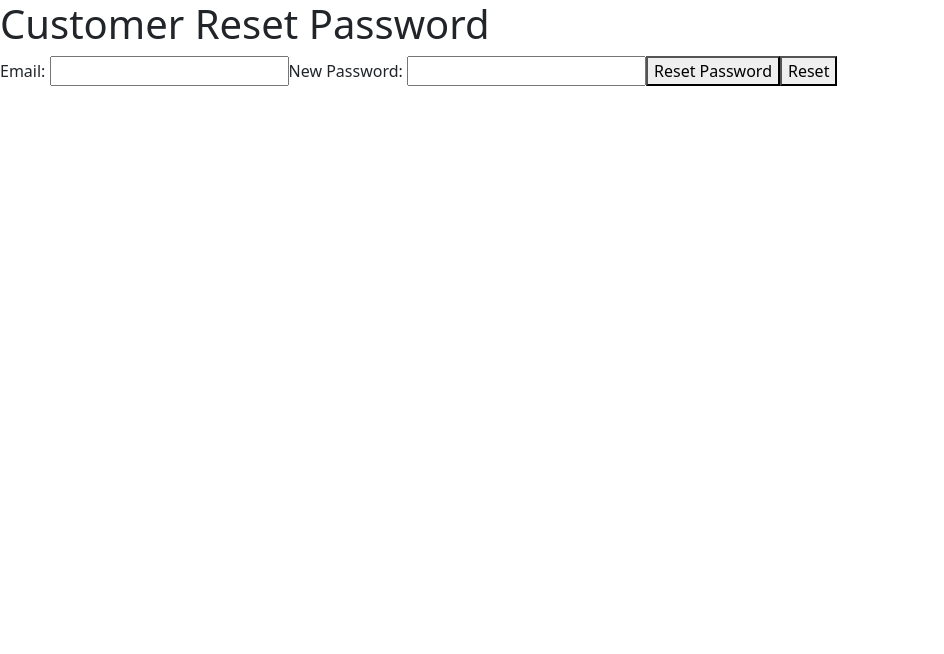
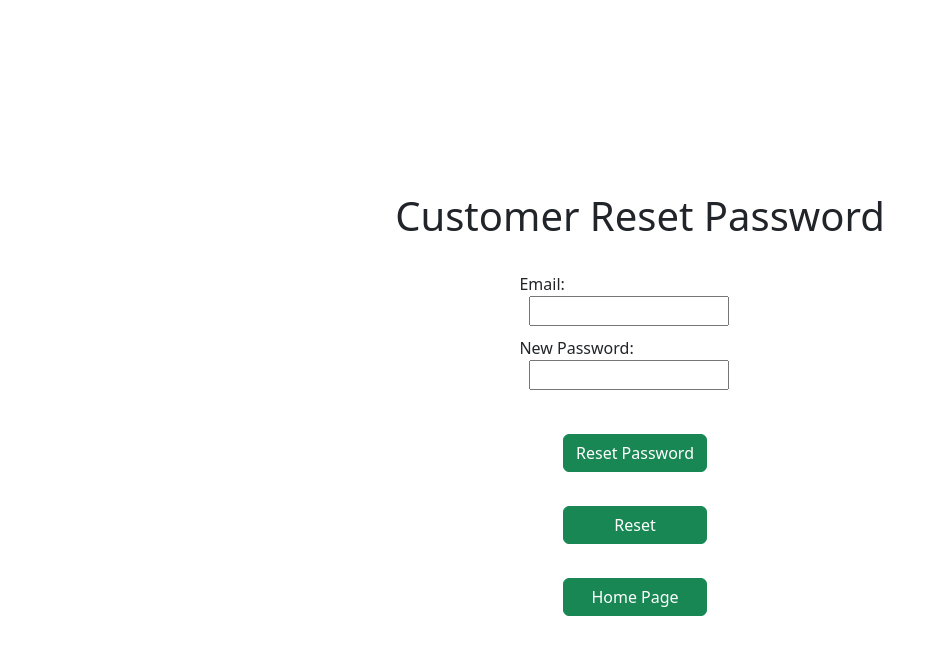
Before and after one commit to sanjay6410/CT-Price_Notifier, a React (Create React App) app in the folder price-notifier-frontend/: page /resetPassword in a window 1280 px wide. Shown: the top 654 px of the page, without its empty margins (0-944 px from the left). Built offline with nearby package versions, Linux system fonts and the light colour scheme.

Commit message:
css for customerresetpassword

```diff
--- a/price-notifier-frontend/src/components/CustomerRestPassword.jsx
+++ b/price-notifier-frontend/src/components/CustomerRestPassword.jsx
@@ -1,5 +1,6 @@
 import axios from "axios";
 import React, { useState } from "react";
+import './css/CustomerResetPassword.css';
 
 function CustomerResetPassword() {
   const [formData, setFormData] = useState({
@@ -52,32 +53,46 @@ function CustomerResetPassword() {
         console.error(error);
       });
   };
+  const handleHomeButton=(e)=>{
+    e.preventDefault();
+    window.location.assign("/");
+  }
 
   return (
-    <div>
-      <h1>Customer Reset Password</h1>
-      <form onSubmit={handleSubmit} onReset={handleReset}>
-        <label>
-          Email:{" "}
+    <div className="resetPasswordDivMain">
+      <h1 className="resetPasswordHeadingH1">Customer Reset Password</h1><br />
+      <form onSubmit={handleSubmit} onReset={handleReset} className="resetPasswordForm">
+  <div className="form-group-resetPassword">
+    <label className="form-label-resetPassword">
+      Email:
       <input
         type="email"
         name="email"
         value={formData.email}
         onChange={handleChange}
+        className="form-input-resetPassword"
       />
     </label>
-        <label>
-          New Password:{" "}
+  </div>
+  <div className="form-group-resetPassword">
+    <label className="form-label-resetPassword">
+      New Password:
       <input
         type="password"
         name="newPassword"
         value={formData.newPassword}
         onChange={handleChange}
+        className="form-input-resetPassword"
       />
     </label>
+  </div>
   {passwordError && <div>{passwordError}</div>}
-        <button type="submit">Reset Password</button>
-        <button type="reset">Reset</button>
+  <br />
+  <button type="submit" className="btn btn-success btn-resetPassword" >Reset Password</button>
+  <br />
+  <button type="reset" className="btn btn-success btn-resetPassword">Reset</button>
+  <br />
+  <button type="button" onClick={handleHomeButton} className="btn btn-success btn-resetPassword">Home Page</button>
 </form>
     </div>
   );
--- /dev/null
+++ b/price-notifier-frontend/src/components/css/CustomerResetPassword.css
@@ -0,0 +1,35 @@
+.resetPasswordDivMain{
+    display: flex;
+    flex-direction: column;
+    align-items: center;
+    margin-top: 15%;
+}
+.resetPasswordForm {
+    display: flex;
+    flex-direction: column;
+  }
+
+  .form-group-.resetPasswordForm {
+  display: flex;
+  flex-direction: column;
+}
+
+.form-group-resetPassword {
+  margin-bottom: 10px;
+  margin-left: -40%;
+}
+
+.form-label-resetPassword{
+  display: inline-block;
+  width: 120px;
+}
+
+.form-input-resetPassword {
+  width: 200px;
+  margin-left: 10px;
+}
+
+.btn-resetPassword {
+  margin-top: 10px;
+  margin-left: -10px;
+}
```
Also changed, not shown: price-notifier-frontend/src/components/css/customerSignUpCss.css (+0 -15 lines). Lines whose indentation alone changed are shown as unchanged.
